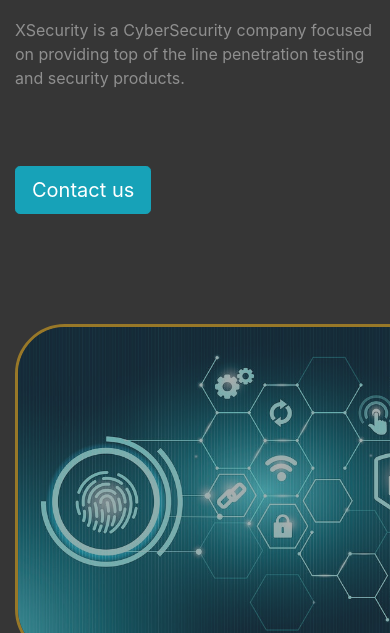
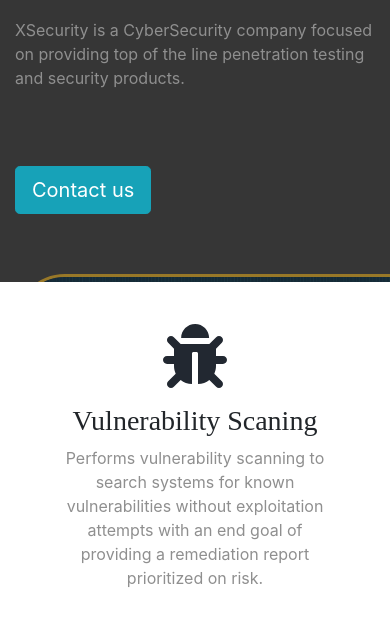
Before and after one commit to xalisspasha/XSecurity, a plain HTML site: page index.html in a window 390 px wide. Shown: the part 198-831 px from the top of the page. Drawn offline with nearby package versions, Linux system fonts and the light colour scheme.

Commit message:
Update styles.css

```diff
--- a/css/styles.css
+++ b/css/styles.css
@@ -33,9 +33,9 @@ border-color: aquamarine;
 
   .development{
       opacity: 60%;
-   position: static;
+   position: absolute;
    width: 500px;
-    margin-top: 100px;
+    margin-top: 50px;
     border-radius: 50px;}
 
   }
```
